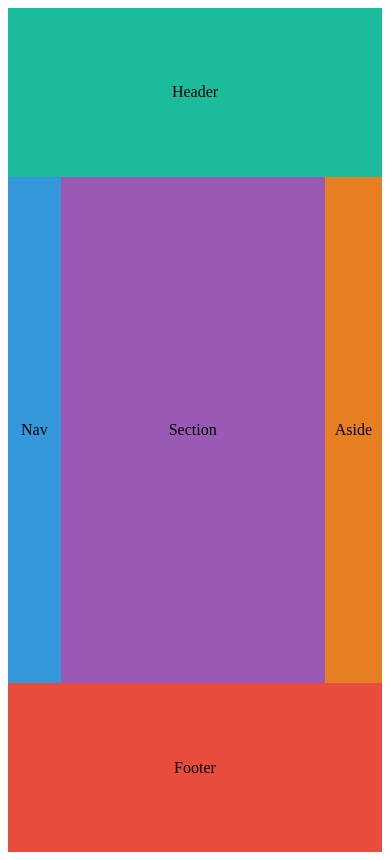
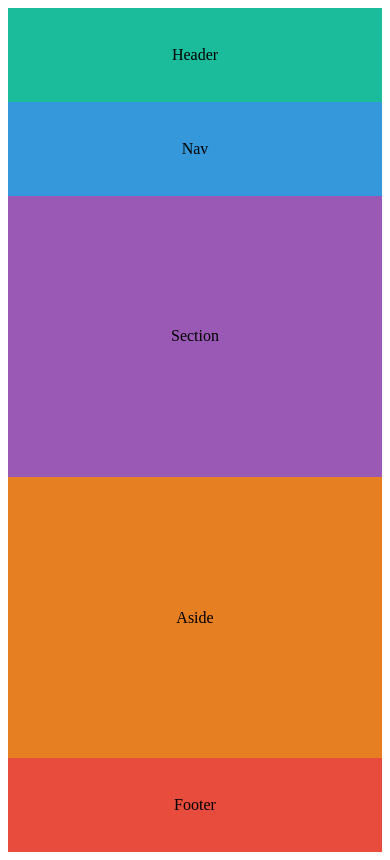
Before and after one commit to Dylan-Kirsch/HTML-CSS, a plain HTML site: page tp-flex-grid/index2.html in a window 390 px wide. Drawn offline with Linux system fonts and the light colour scheme.

Commit message:
fin tp grid

```diff
--- a/tp-flex-grid/style1.css
+++ b/tp-flex-grid/style1.css
@@ -51,7 +51,7 @@ footer {
 .container3 {
     display: grid;
     grid-template-columns: 1fr 5fr 1fr;
-    grid-template-rows: 20% 60% 20%;
+    grid-template-rows: min-content 1fr min-content;
     min-height: 100vh;
 }
 
@@ -62,3 +62,14 @@ header {
 footer {
     grid-column: 1 /4;
 }
+
+@media (max-width:640px) {
+    .container3{
+        grid-template-columns: 1fr;
+        grid-template-rows: 1fr 1fr 3fr 3fr 1fr;
+    }
+
+    header, footer, nav {
+        grid-column: 1;
+    }
+}
```
